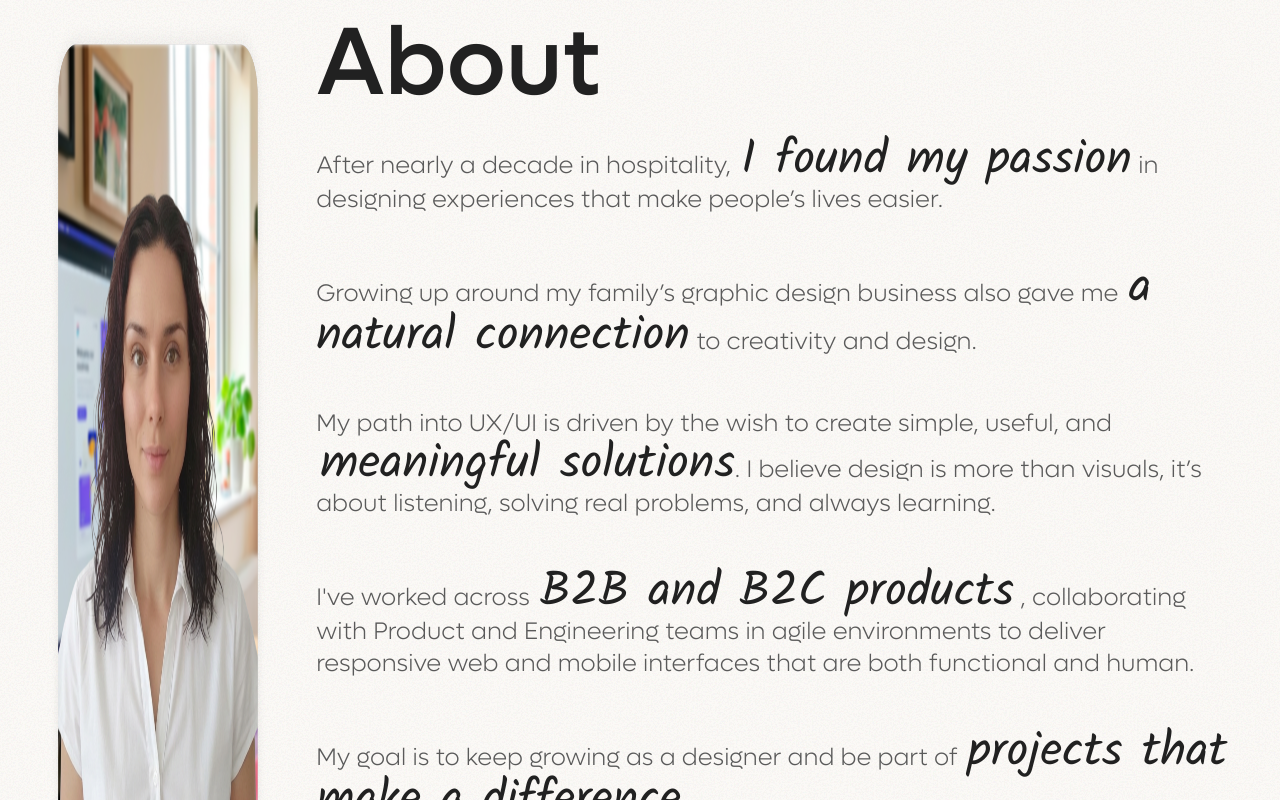
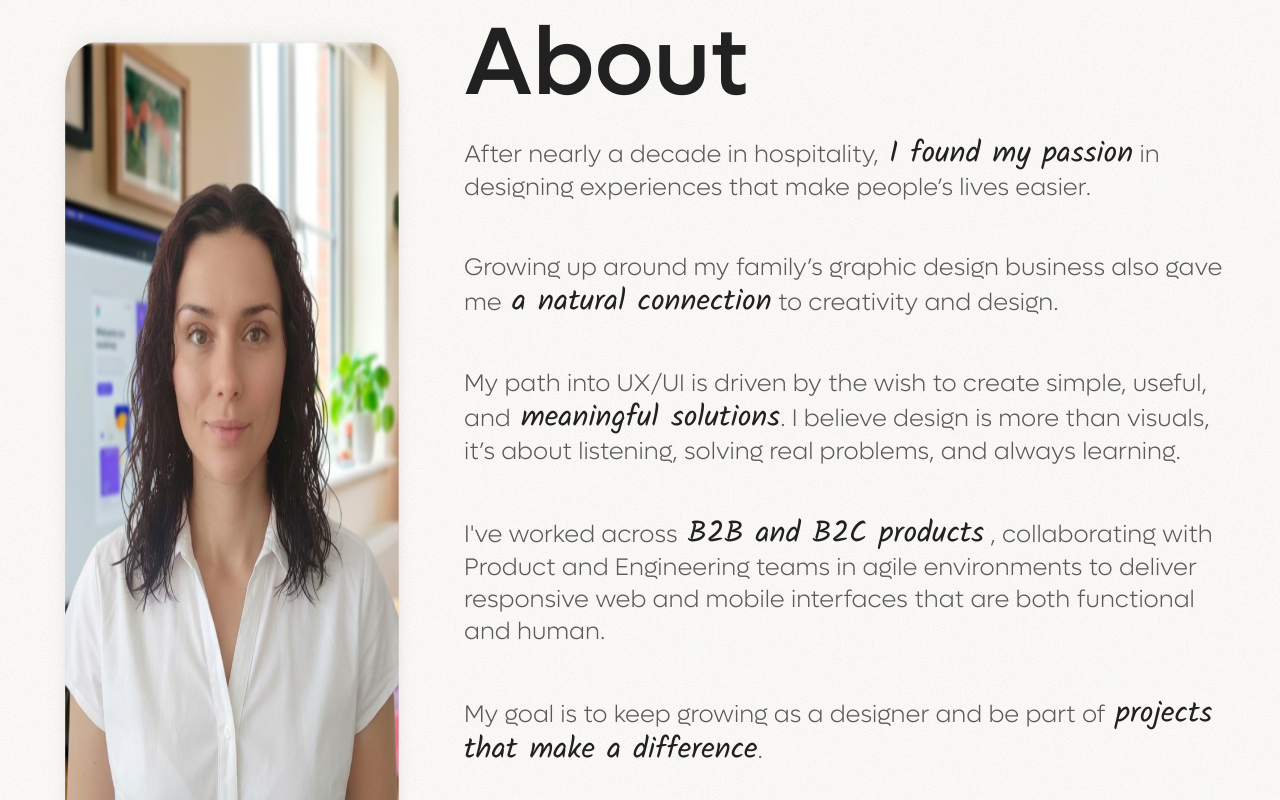
Before and after one commit to goncalofm90/portfolio-sandra-lemos, a React (Vite) app: page /about in a window 1280 px wide. Shown: the part 240-1040 px from the top of the page. Built offline with nearby package versions, Linux system fonts and the light colour scheme.

Commit message:
copy fixes

```diff
--- a/src/components/About.tsx
+++ b/src/components/About.tsx
@@ -249,7 +249,7 @@ const About = () => {
             <h1 className="text-6xl sm:text-7xl lg:text-8xl font-bold mb-2 text-center font-lufga-500 text-black mb-6">
               Education
             </h1>
-            <p className="text-center text-kalam-grey text-2xl sm:text-3xl lg:text-4xl mb-24 font-kalam-300">
+            <p className="text-center text-kalam-grey text-2xl sm:text-3xl lg:text-3xl mb-24 font-kalam-300">
               Dedication to continuous learning and <br />
               enhancing design skills
             </p>
--- a/src/components/AboutHero.tsx
+++ b/src/components/AboutHero.tsx
@@ -14,14 +14,14 @@ const AboutHero = () => {
           </div>
 
           {/* Text Content */}
-          <div className="max-w-6xl flex flex-col">
+          <div className="max-w-3xl flex flex-col">
             <h1 className="text-8xl font-lufga-500 text-black mb-6 sm:text-7xl md:text-6xl xl:text-8xl">
               About
             </h1>
 
             <p className="font-lufga-300 text-base sm:text-lg md:text-lg xl:text-2xl text-kalam-grey mb-6 sm:mb-8 md:mb-10 xl:mb-12">
               After nearly a decade in hospitality,{" "}
-              <span className="ms-1 text-3xl sm:text-4xl md:text-4xl xl:text-5xl text-kalam-black font-kalam-400">
+              <span className="ms-1 sm:text-4xl md:text-4xl xl:text-3xl text-kalam-black font-kalam-400">
                 I found my passion
               </span>{" "}
               in designing experiences that make people’s lives easier.
@@ -29,7 +29,7 @@ const AboutHero = () => {
 
             <p className="font-lufga-300 text-base sm:text-lg md:text-lg xl:text-2xl text-kalam-grey mb-6 sm:mb-8 md:mb-10 xl:mb-12">
               Growing up around my family’s graphic design business also gave me{" "}
-              <span className="ms-1 text-3xl sm:text-4xl md:text-4xl xl:text-5xl text-kalam-black font-kalam-400">
+              <span className="ms-1 text-3xl sm:text-4xl md:text-4xl xl:text-3xl text-kalam-black font-kalam-400">
                 a natural connection
               </span>{" "}
               to creativity and design.
@@ -38,7 +38,7 @@ const AboutHero = () => {
             <p className="font-lufga-300 text-base sm:text-lg md:text-lg xl:text-2xl text-kalam-grey mb-6 sm:mb-8 md:mb-10 xl:mb-12">
               My path into UX/UI is driven by the wish to create simple, useful,
               and{" "}
-              <span className="ms-1 text-3xl sm:text-4xl md:text-4xl xl:text-5xl text-kalam-black font-kalam-400">
+              <span className="ms-1 text-3xl sm:text-4xl md:text-4xl xl:text-3xl text-kalam-black font-kalam-400">
                 meaningful solutions
               </span>
               . I believe design is more than visuals, it’s about listening,
@@ -47,7 +47,7 @@ const AboutHero = () => {
 
             <p className="font-lufga-300 text-base sm:text-lg md:text-lg xl:text-2xl text-kalam-grey mb-6 sm:mb-8 md:mb-10 xl:mb-12">
               I've worked across{" "}
-              <span className="ms-1 text-3xl sm:text-4xl md:text-4xl xl:text-5xl text-kalam-black font-kalam-400">
+              <span className="ms-1 text-3xl sm:text-4xl md:text-4xl xl:text-3xl text-kalam-black font-kalam-400">
                 B2B and B2C products
               </span>{" "}
               , collaborating with Product and Engineering teams in agile
@@ -57,7 +57,7 @@ const AboutHero = () => {
 
             <p className="font-lufga-300 text-base sm:text-lg md:text-lg xl:text-2xl text-kalam-grey mb-6 sm:mb-8 md:mb-10 xl:mb-12">
               My goal is to keep growing as a designer and be part of{" "}
-              <span className="ms-1 text-3xl sm:text-4xl md:text-4xl xl:text-5xl text-kalam-black font-kalam-400">
+              <span className="ms-1 text-3xl sm:text-4xl md:text-4xl xl:text-3xl text-kalam-black font-kalam-400">
                 projects that make a difference
               </span>
               .
--- a/src/components/Footer.tsx
+++ b/src/components/Footer.tsx
@@ -11,9 +11,12 @@ const Footer = () => {
             href="https://www.linkedin.com/in/sandra-lemos-b937901aa/"
             target="_blank"
             rel="noopener noreferrer"
-            className="inline-block text-black hover:text-blue-600 transition-colors"
+            className="inline-block transition-colors"
           >
-            <FaLinkedinIn size={24} />
+            <FaLinkedinIn
+              size={24}
+              className="text-black hover:text-blue-600"
+            />
           </a>
         </div>
         <div>
```
